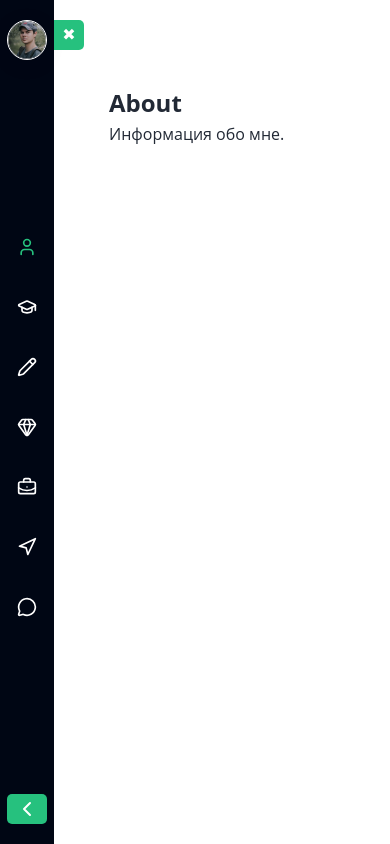
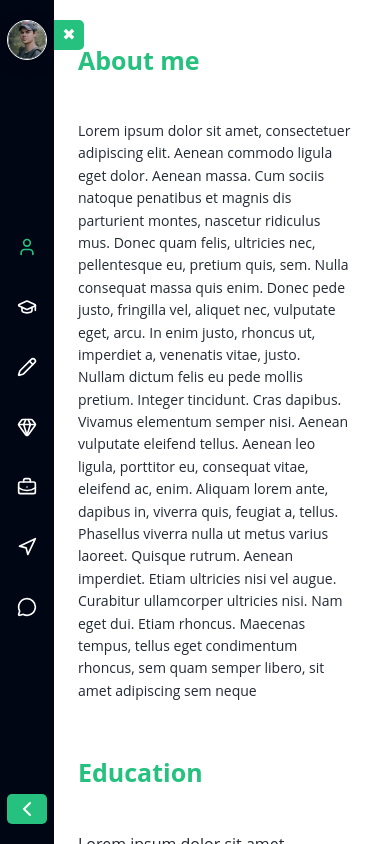
Before and after one commit to Nurdaulet7/cv-app, a React (Vite) app: page / in a window 390 px wide. Both pictures are taken after a click on the button "Know more". Shown: the top 844 px of the page. Built offline with nearby package versions, Linux system fonts and the light colour scheme.

Commit message:
feat: implement Resume page with structured sections and responsive layout

```diff
--- a/src/components/Layout/Layout.module.scss
+++ b/src/components/Layout/Layout.module.scss
@@ -20,10 +20,10 @@
 
 	&__main {
 		flex: 1;
-		padding: 35px;
+		padding-inline: 35px;
 
 		@include mobile {
-			padding-block: 24px;
+			padding-inline: 24px;
 		}
 	}
 }
--- /dev/null
+++ b/src/components/SectionLayout/SectionLayout.module.scss
@@ -0,0 +1,12 @@
+@use '@styles/helpers' as *;
+
+.section {
+	padding-block: 25px;
+
+	&__title {
+		font-size: $font-size-lg;
+		font-weight: 700;
+		color: $color-primary;
+		margin-bottom: 40px;
+	}
+}
--- /dev/null
+++ b/src/components/SectionLayout/SectionLayout.tsx
@@ -0,0 +1,28 @@
+import React, { ReactNode } from 'react';
+
+import clsx from 'clsx';
+
+import styles from './SectionLayout.module.scss';
+
+interface Props {
+	id: string;
+	title: string;
+	children: ReactNode;
+	className?: string;
+}
+
+const SectionLayout: React.FC<Props> = ({
+	id,
+	title,
+	children,
+	className = '',
+}) => {
+	return (
+		<section id={id} className={clsx(styles.section, className)}>
+			<h2 className={styles.section__title}>{title}</h2>
+			<div className={styles.section__content}>{children}</div>
+		</section>
+	);
+};
+
+export default SectionLayout;
--- a/src/pages/Resume/Resume.tsx
+++ b/src/pages/Resume/Resume.tsx
@@ -1,24 +1,17 @@
 import Layout from '@/components/Layout/Layout';
+
+import AboutSection from './components/AboutSection/AboutSection';
+import EducationSection from './components/EducationSection/EducationSection';
+import ExperienceSection from './components/ExperienceSection/ExperienceSection';
 
 import styles from './Resume.module.scss';
 
 const Resume = () => {
 	return (
 		<Layout>
-			<section id='about' className={styles.section}>
-				<h2>About</h2>
-				<p>Информация обо мне.</p>
-			</section>
-
-			<section id='education' className={styles.section}>
-				<h2>Education</h2>
-				<p>Это главный экран.</p>
-			</section>
-
-			<section id='experience' className={styles.section}>
-				<h2>Experience</h2>
-				<p>Опыт, навыки и образование.</p>
-			</section>
+			<AboutSection />
+			<EducationSection />
+			<ExperienceSection />
 		</Layout>
 	);
 };
--- /dev/null
+++ b/src/pages/Resume/components/AboutSection/AboutSection.module.css
@@ -0,0 +1,3 @@
+.about-section {
+  padding-top: 40px;
+}/*# sourceMappingURL=AboutSection.module.css.map */
--- /dev/null
+++ b/src/pages/Resume/components/AboutSection/AboutSection.module.scss
@@ -0,0 +1,11 @@
+@use '@styles/helpers' as *;
+
+.about-section {
+	padding-top: 40px;
+
+	&__content {
+		& p {
+			font-size: $font-size-sm;
+		}
+	}
+}
--- /dev/null
+++ b/src/pages/Resume/components/AboutSection/AboutSection.tsx
@@ -0,0 +1,35 @@
+import SectionLayout from '@/components/SectionLayout/SectionLayout';
+
+import styles from './AboutSection.module.scss';
+
+const AboutSection = () => {
+	return (
+		<SectionLayout
+			id='about'
+			title='About me'
+			className={styles['about-section']}
+		>
+			<article className={styles['about-section__content']}>
+				<p>
+					Lorem ipsum dolor sit amet, consectetuer adipiscing elit. Aenean
+					commodo ligula eget dolor. Aenean massa. Cum sociis natoque penatibus
+					et magnis dis parturient montes, nascetur ridiculus mus. Donec quam
+					felis, ultricies nec, pellentesque eu, pretium quis, sem. Nulla
+					consequat massa quis enim. Donec pede justo, fringilla vel, aliquet
+					nec, vulputate eget, arcu. In enim justo, rhoncus ut, imperdiet a,
+					venenatis vitae, justo. Nullam dictum felis eu pede mollis pretium.
+					Integer tincidunt. Cras dapibus. Vivamus elementum semper nisi. Aenean
+					vulputate eleifend tellus. Aenean leo ligula, porttitor eu, consequat
+					vitae, eleifend ac, enim. Aliquam lorem ante, dapibus in, viverra
+					quis, feugiat a, tellus. Phasellus viverra nulla ut metus varius
+					laoreet. Quisque rutrum. Aenean imperdiet. Etiam ultricies nisi vel
+					augue. Curabitur ullamcorper ultricies nisi. Nam eget dui. Etiam
+					rhoncus. Maecenas tempus, tellus eget condimentum rhoncus, sem quam
+					semper libero, sit amet adipiscing sem neque
+				</p>
+			</article>
+		</SectionLayout>
+	);
+};
+
+export default AboutSection;
--- /dev/null
+++ b/src/pages/Resume/components/EducationSection/EducationSection.tsx
@@ -0,0 +1,38 @@
+import React from 'react';
+
+import SectionLayout from '@/components/SectionLayout/SectionLayout';
+
+import styles from './EducationSection.module.scss';
+
+const EducationSection = () => {
+	return (
+		<SectionLayout id='education' title='Education'>
+			<div>
+				Lorem ipsum dolor sit amet consectetur adipisicing elit. Explicabo rerum
+				sint at quos quaerat esse, illum alias eveniet, corrupti consectetur
+				vero, magnam doloribus nisi dolore. Mollitia, sapiente eos soluta ipsa
+				suscipit minima nesciunt sunt, rem reprehenderit architecto culpa quia
+				maxime molestias commodi! Eum aliquid deserunt, soluta rem officiis sit
+				ipsam earum maxime? Ex soluta dolorum ad qui doloremque assumenda quae,
+				ducimus repellendus, atque molestiae veritatis laborum provident, hic
+				amet a fugiat quidem iusto. Vel, temporibus consectetur quo corporis
+				pariatur perferendis quam nisi officiis, beatae modi, fuga laborum?
+				Dolore aliquid quae ex amet magni similique, at perferendis asperiores
+				quidem nobis cum accusantium quas, eos possimus adipisci odit cupiditate
+				inventore veritatis voluptatibus, praesentium natus autem exercitationem
+				beatae quos! Repellat sapiente sed optio adipisci reprehenderit
+				perspiciatis quasi, ducimus corporis, quae, nulla dolore quaerat illo
+				pariatur excepturi debitis? Consequatur laboriosam alias quam nobis
+				iusto. Ex architecto magni in iste nostrum eaque, quasi laboriosam esse
+				quisquam rem voluptatibus officia? Deleniti laboriosam distinctio eaque,
+				perferendis ipsam exercitationem rerum veritatis ipsa alias totam enim
+				id nihil quod, iure odio eos quis commodi quo, suscipit facere labore
+				inventore sunt quidem quia. Minima commodi, facere animi corporis
+				accusamus, fuga cupiditate magnam sapiente doloremque temporibus beatae?
+				At deserunt libero rerum?
+			</div>
+		</SectionLayout>
+	);
+};
+
+export default EducationSection;
--- /dev/null
+++ b/src/pages/Resume/components/ExperienceSection/ExperienceSection.tsx
@@ -0,0 +1,60 @@
+import React from 'react';
+
+import SectionLayout from '@/components/SectionLayout/SectionLayout';
+
+import styles from './ExperienceSection.module.scss';
+
+const ExperienceSection = () => {
+	return (
+		<SectionLayout id='experience' title='Experience'>
+			<div>
+				Lorem ipsum dolor sit amet consectetur adipisicing elit. Mollitia modi
+				cupiditate eius voluptas a laboriosam harum repellendus ullam, maiores,
+				fugit quasi non assumenda voluptatem molestias sapiente iure similique
+				at eveniet, ea impedit. Voluptas incidunt quis consequatur culpa
+				doloribus mollitia inventore laudantium sit sapiente ad, ratione
+				veritatis, commodi, omnis veniam quia aspernatur animi rerum. A ducimus
+				minus, quas eos et atque maxime, doloremque alias molestias aspernatur
+				dicta, laudantium rerum esse fugiat animi. Maxime enim earum non
+				repudiandae pariatur nostrum quae voluptatum voluptas blanditiis ut,
+				dolorem modi suscipit amet facilis consequatur molestias repellendus
+				inventore laboriosam minima, vel at asperiores ea sapiente hic?
+				Voluptate natus incidunt reprehenderit fugiat impedit dolorum, eius
+				deleniti. Magni, vitae soluta officiis voluptate doloremque fuga placeat
+				ut nobis cumque ullam eveniet natus! Veritatis nulla magnam ut, debitis
+				cupiditate sapiente mollitia. Est ratione voluptatibus accusamus, optio
+				ab similique laudantium aut aspernatur officiis temporibus distinctio
+				nulla. Omnis, provident quibusdam accusamus sint minima, dicta a
+				temporibus veniam deleniti maxime vel soluta. Adipisci provident dolorum
+				tempora delectus quo ad animi magnam sequi? Deserunt voluptatibus
+				necessitatibus porro saepe, rerum reiciendis in amet mollitia voluptas
+				voluptates aut earum velit quos impedit dolorem corrupti sunt autem
+				labore at cum itaque consectetur. Aut maxime cum quisquam magni tempora
+				tenetur omnis cumque rerum accusantium quod pariatur porro praesentium
+				harum dolores repudiandae alias quaerat asperiores sint libero, sed
+				voluptatem dolorum! Nemo minima explicabo in hic, deleniti dolor
+				consectetur distinctio fugiat! Ipsam maiores aperiam inventore,
+				accusantium nulla cupiditate cum autem sapiente eligendi similique sint
+				obcaecati enim! Cum maiores suscipit odit iusto? Minus adipisci omnis
+				fuga asperiores soluta quod architecto animi velit perspiciatis, ab
+				aliquam, corporis inventore quibusdam laborum distinctio laudantium
+				voluptate maxime nam! At illum culpa rem nisi totam corrupti consectetur
+				repudiandae velit, dolore qui nihil adipisci tempore, ea a libero. Ab
+				delectus atque molestiae eaque, consequuntur possimus suscipit earum
+				ullam error dicta velit exercitationem praesentium at inventore ut nemo
+				laudantium temporibus neque, dignissimos accusamus vero ipsum doloremque
+				recusandae. Quidem, ex ipsam unde ipsa beatae aspernatur modi dolore nam
+				quia, itaque, incidunt ab ipsum voluptatum ad dolorum illum dolorem
+				temporibus voluptatibus sed labore. Velit culpa vel tenetur autem
+				reprehenderit sequi numquam rerum quisquam in perspiciatis nam dolorem
+				aut blanditiis ipsa aspernatur dolore odit earum ipsam, aliquam adipisci
+				vitae deserunt, porro corrupti! Commodi cumque nobis dolorum veritatis
+				vel, earum excepturi optio at, corrupti deleniti tempore debitis
+				blanditiis ratione quas voluptatibus obcaecati sint facere. Doloremque,
+				consequuntur provident voluptatibus quidem nisi inventore pariatur.
+			</div>
+		</SectionLayout>
+	);
+};
+
+export default ExperienceSection;
--- a/src/router/index.tsx
+++ b/src/router/index.tsx
@@ -1,5 +1,6 @@
 import { BrowserRouter, Route, Routes } from 'react-router-dom';
 
+import { ROUTES } from '@/constants/routes';
 import Home from '@/pages/Home/Home';
 import NotFound from '@/pages/NotFound';
 import Resume from '@/pages/Resume/Resume';
@@ -7,8 +8,8 @@ import Resume from '@/pages/Resume/Resume';
 const AppRouter = () => (
 	<BrowserRouter>
 		<Routes>
-			<Route path='/' element={<Home />} />
-			<Route path='/resume' element={<Resume />} />
+			<Route path={ROUTES.HOME} element={<Home />} />
+			<Route path={ROUTES.RESUME} element={<Resume />} />
 			<Route path='*' element={<NotFound />} />
 		</Routes>
 	</BrowserRouter>
```
Also changed, not shown: src/pages/Resume/components/EducationSection/EducationSection.module.scss (added), src/pages/Resume/components/ExperienceSection/ExperienceSection.module.scss (added), 1 other file (tests, documents, lock files or other folders).
